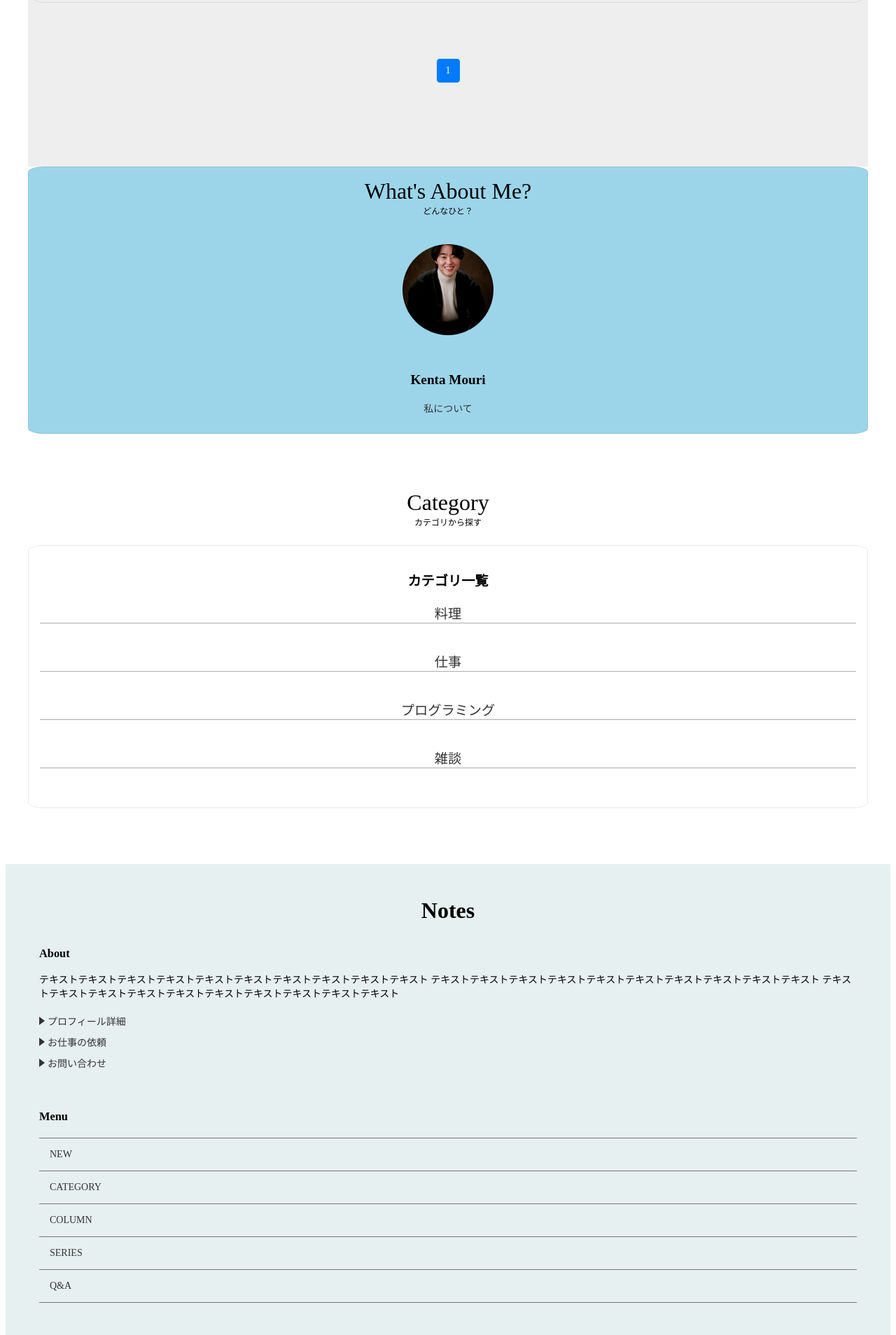
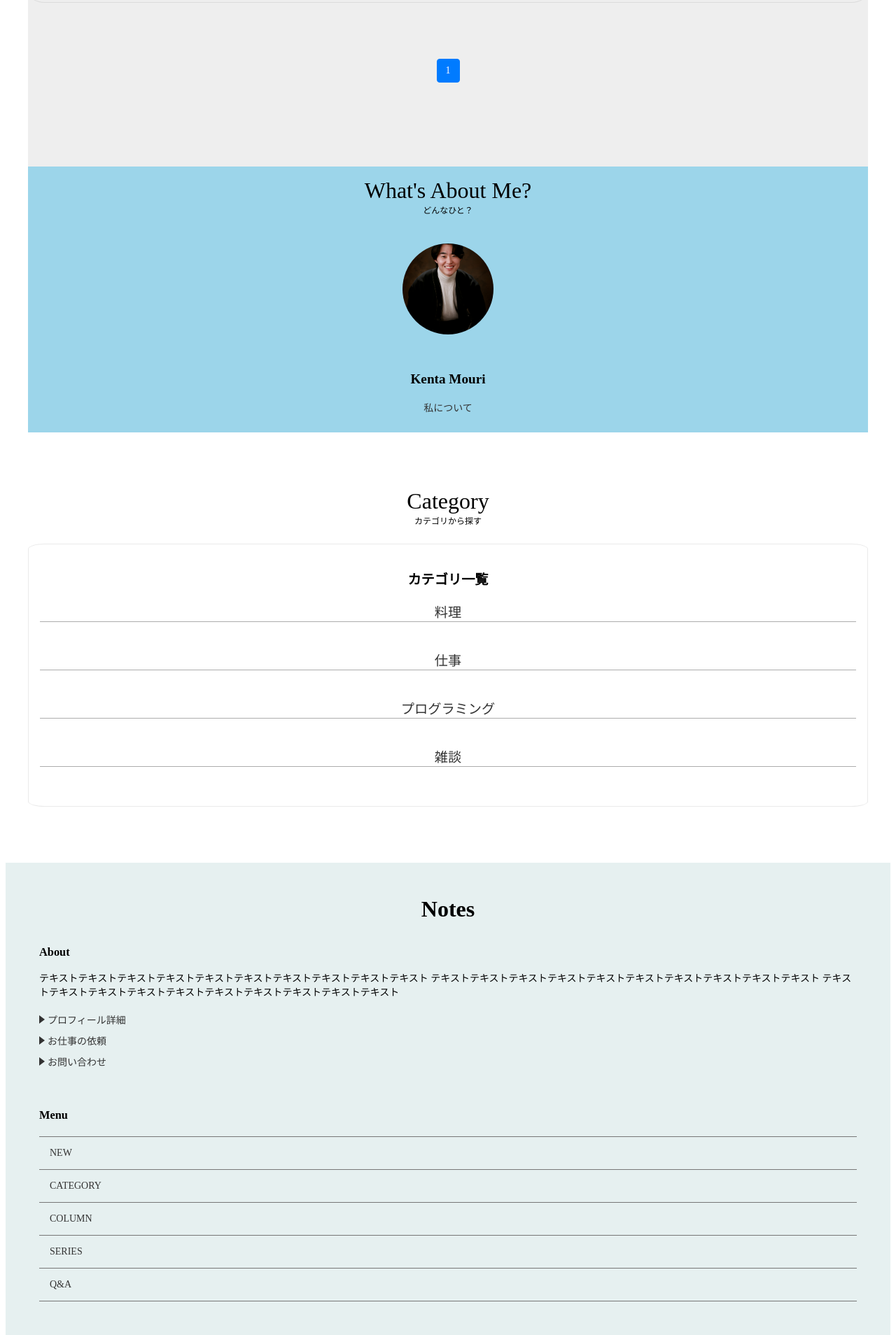
Before and after one commit to SushiRocket/django, a Django app: page / in a window 1280 px wide. Shown: the part 3344-5252 px from the top of the page at 70% size. Run offline with Django 5.2, Linux system fonts and the light colour scheme; data comes from the database, SQL or seed files in the repository; some libraries are stand-ins or nearby versions.

Commit message:
authorのborderを削除

```diff
--- a/project4/notes/static/notes/css/index.css
+++ b/project4/notes/static/notes/css/index.css
@@ -242,8 +242,6 @@ padding-bottom: 120px;
     margin-bottom: 60px;
     padding: 1rem 1rem;
     margin-bottom: 80px;
-    border: 1px solid rgba(51, 51, 51, 0.1);
-    border-radius: 2%;
     background-color: #9CD5EA;
 }
 .author img {
```
